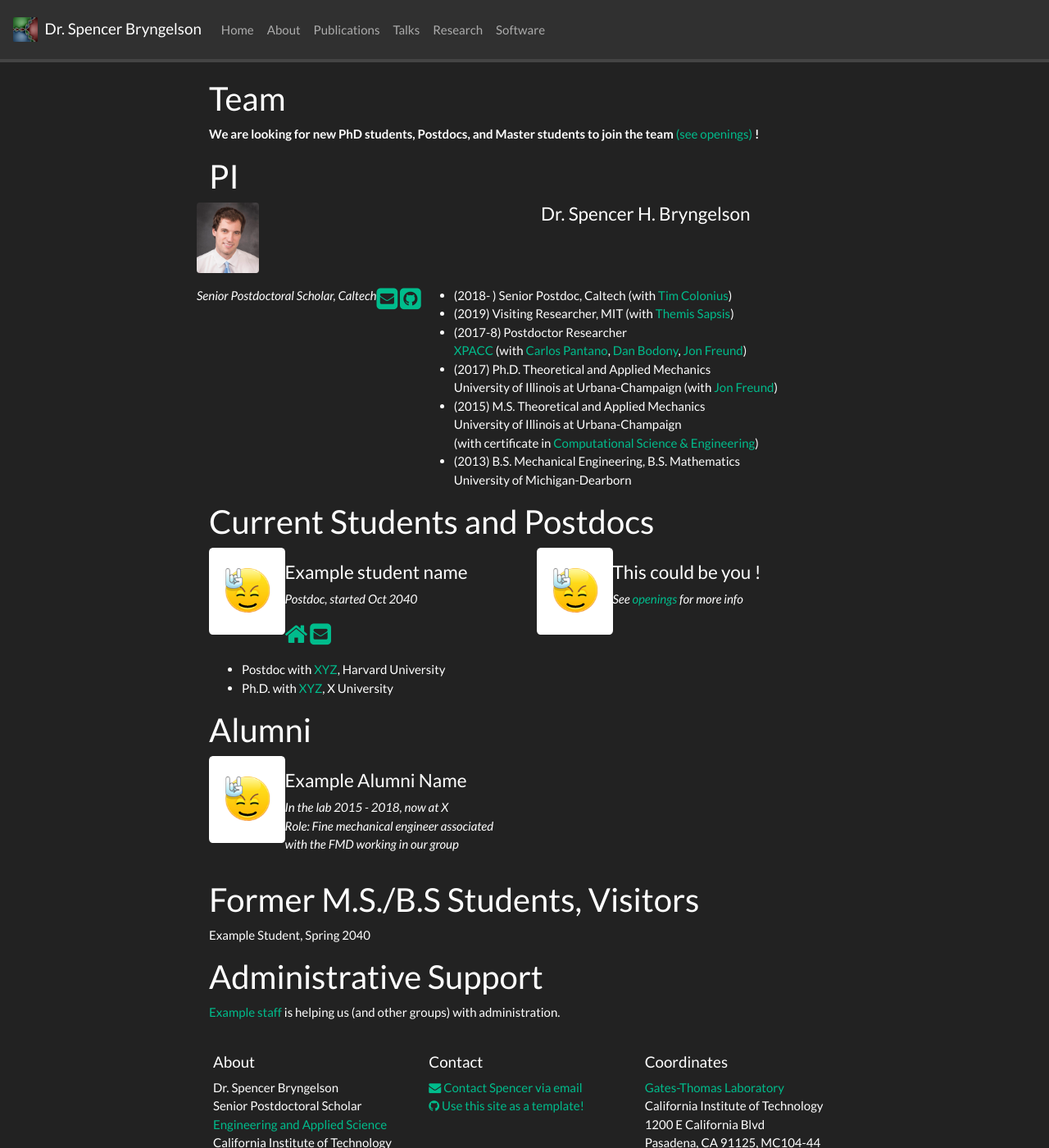
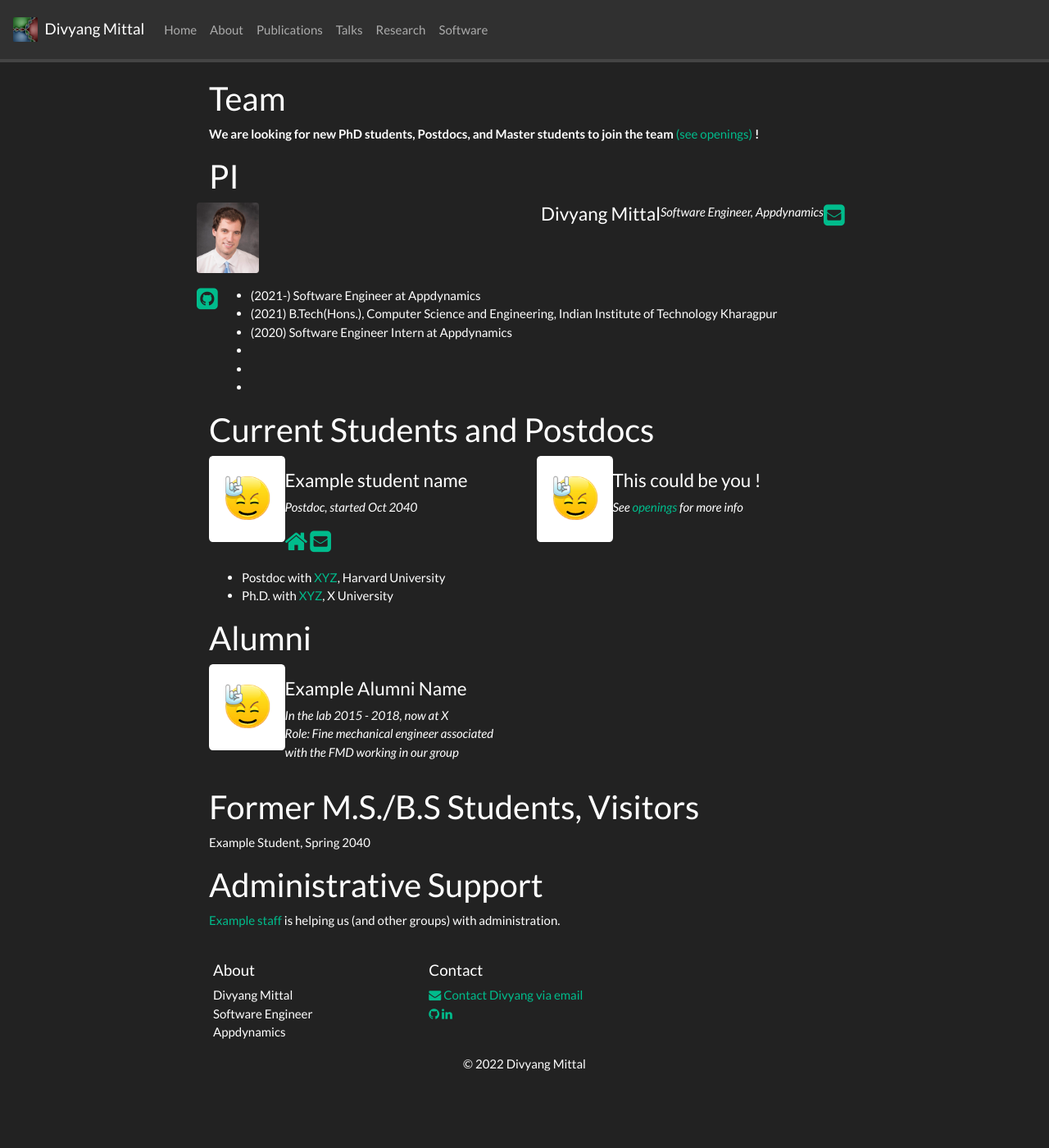
Before and after one commit to divyang-mittal/divyang-mittal.github.io, a Jekyll site: the page built from _pages/team.md, in a window 1280 px wide and 1400 px high. Shown: the whole window at 82% size. Built offline with Jekyll 4.4.1, drawn with Linux system fonts in a browser that asks for light colours; nearby versions of some CDN libraries; a style sheet for code colours, icons or effects is not loaded; some of the changed text lies outside the part shown.

Commit message:
Make modifications to _config, sidebar and footer

```diff
--- a/_config.yml
+++ b/_config.yml
@@ -1,32 +1,31 @@
 # Site settings
-title: Dr. Spencer Bryngelson
-email: spencer@caltech.edu
-description: Academic webpage of Dr. Spencer H. Bryngelson
+title: Divyang Mittal
+email: divyangmittal44@gmail.com
+description: Academic webpage of Divyang Mittal
 baseurl: ""
 url: ""
 
 
 # Google analytics ID: Remove or use your own!
-google_analytics: UA-167467135-1
-google_analytics_4: G-02KDGRRB2T
-google_tag_manager: GTM-TZ9Z7HZ
+# google_analytics: UA-167467135-1
+# google_analytics_4: G-02KDGRRB2T
+# google_tag_manager: GTM-TZ9Z7HZ
 
 # Footer info
 affiliation: >
-    Dr. Spencer Bryngelson<br/>
-    Senior Postdoctoral Scholar<br/>
-    <a href="http://www.eas.caltech.edu/" target="_blank">Engineering and Applied Science</a><br/>
-    California Institute of Technology
+    Divyang Mittal<br/>
+    Software Engineer<br/>
+    Appdynamics
 
-location: >
-  <a href="http://www.mce.caltech.edu/about/gates_thomas" target="_blank">Gates-Thomas Laboratory</a><br/>
-  California Institute of Technology <br/>
-  1200 E California Blvd<br/>
-  Pasadena, CA 91125, MC104-44
+# location: >
+#   <a href="http://www.mce.caltech.edu/about/gates_thomas" target="_blank">Gates-Thomas Laboratory</a><br/>
+#   California Institute of Technology <br/>
+#   1200 E California Blvd<br/>
+#   Pasadena, CA 91125, MC104-44
 
 contact: >
-    <a href="mailto:spencer@caltech.edu" target="_blank"><i class="fa fa-envelope fa-1x"></i> Contact Spencer via email</a> <br/>
-    <a href="/aboutwebsite.html"><i class="fa fa-github fa-1x"></i> Use this site as a template!</a>
+    <a href="mailto:divyangmittal44@gmail.com" target="_blank"><i class="fa fa-envelope fa-1x"></i> Contact Divyang via email</a> <br/>
+    <a href="https://github.com/divyang-mittal"><i class="fa fa-github fa-1x"></i></a> <a href="https://www.linkedin.com/in/divyang-mittal-95a334170/"><i class="fa fa-linkedin fa-1x"></i></a>
 
 # Pages shown in navbar
 nav_pages:
@@ -66,8 +65,8 @@ plugins: ['jekyll/scholar']
 
 scholar:
 
-  last_name: Bryngelson
-  first_name: [Spencer H.]
+  last_name: Mittal
+  first_name: [Divyang]
 
   style: shb
   locale: en
--- a/_data/pi.yml
+++ b/_data/pi.yml
@@ -1,23 +1,14 @@
-- name: Dr. Spencer H. Bryngelson
+- name: Divyang Mittal
   photo: spencer_headshot.jpg
-  info: Senior Postdoctoral Scholar, Caltech
-  email: spencer@caltech.edu
-  github: https://github.com/sbryngelson
-  researchgate: https://www.researchgate.net/profile/Spencer_Bryngelson
-  scholar: https://scholar.google.com/citations?user=dM-nHdMAAAAJ&hl=en
+  info: Software Engineer, Appdynamics
+  email: divyangmittal44@gmail.com
+  github: https://github.com/divyang-mittal
+  linkedin: https://www.linkedin.com/in/divyang-mittal-95a334170/
   cv: cv/cv.pdf
-  number_educ: 6
-  education1: (2018- ) Senior Postdoc, Caltech (with <a href="https://colonius.caltech.edu" target="_blank">Tim Colonius</a>)
-  education2: (2019) Visiting Researcher, MIT (with <a href="http://sandlab.mit.edu" target="_blank">Themis Sapsis</a>)
-  education3: (2017-8) Postdoctor Researcher <br> <a href="https://xpacc.illinois.edu" target="_blank">XPACC</a> (with <a href="https://sites.usc.edu/hptcl/" target="_blank">Carlos Pantano</a>, <a href="http://acoustics.ae.illinois.edu/" target="_blank">Dan Bodony</a>, <a href="http://jbfreund.mechse.illinois.edu/" target="_blank">Jon Freund</a>)
-  education4: (2017) Ph.D. Theoretical and Applied Mechanics<br> University of Illinois at Urbana-Champaign (with <a href="https://aerospace.illinois.edu/directory/profile/jbfreund" target="_blank">Jon Freund</a>)
-  education5: (2015) M.S. Theoretical and Applied Mechanics<br> University of Illinois at Urbana-Champaign
-    <br>(with certificate in <a href="https://cse.illinois.edu/" target="_blank">Computational Science & Engineering</a>)
-  education6: (2013) B.S. Mechanical Engineering, B.S. Mathematics<br>
-    University of Michigan-Dearborn
-  education1short: (2018- ) Senior Postdoc, Caltech
-  education2short: (2019) Visiting Researcher, MIT
-  education3short: (2017-8) Postdoc, XPACC
-  education4short: (2017) Ph.D. TAM, UIUC
-  education5short: (2015) M.S. TAM/CSE, UIUC
-  education6short: (2013) B.S.+B.S, Michigan
+  number_educ: 3
+  education1: (2021-) Software Engineer at Appdynamics
+  education2: (2021) B.Tech(Hons.), Computer Science and Engineering, Indian Institute of Technology Kharagpur
+  education3: (2020) Software Engineer Intern at Appdynamics
+  education1short: (2021-) SWE at Appdynamics
+  education2short: (2013) B.Tech, CSE at IIT Kharagpur
+  education3short: (2013) SWE Intern at Appdynamics
--- a/_includes/footer.html
+++ b/_includes/footer.html
@@ -13,10 +13,10 @@
             <p>{{ site.contact }}</p>
 		</div>
 
-		<div class="col-sm-4">
-		    <h5>Coordinates</h5>
-            <p>{{ site.location }}</p>
-		</div>
+<!--		<div class="col-sm-4">-->
+<!--		    <h5>Coordinates</h5>	-->
+<!--            <p>{{ site.location }}</p>-->
+<!--		</div>-->
 	  </div>
 
       <center><p>&copy {{ "now" | date: "%Y" }} {{site.title | escape }} </p></center>
--- a/_includes/sidebar.html
+++ b/_includes/sidebar.html
@@ -9,7 +9,7 @@
    {% if member.cv %} <a href="{{ site.url }}{{ site.baseurl }}/{{ member.cv }}" target="_blank"><i class="ai ai-cv-square ai-3x"></i></a> {% endif %}
    {% if member.scholar %} <a href="{{ member.scholar }}" target="_blank"><i class="ai ai-google-scholar-square ai-3x"></i></a> {% endif %}
    {% if member.github %} <a href="{{ member.github }}" target="_blank"><i class="fa fa-github-square fa-3x"></i></a> {% endif %}
-   {% if member.researchgate %} <a href="{{ member.researchgate }}" target="_blank"><i class="ai ai-researchgate-square ai-3x"></i></a> {% endif %}
+   {% if member.linkedin %} <a href="{{ member.linkedin }}" target="_blank"><i class="fa fa-linkedin fa-3x"></i></a> {% endif %}
   </div>
   </center>
 
```
Also changed, not shown: README.md (+6 -1 lines).
